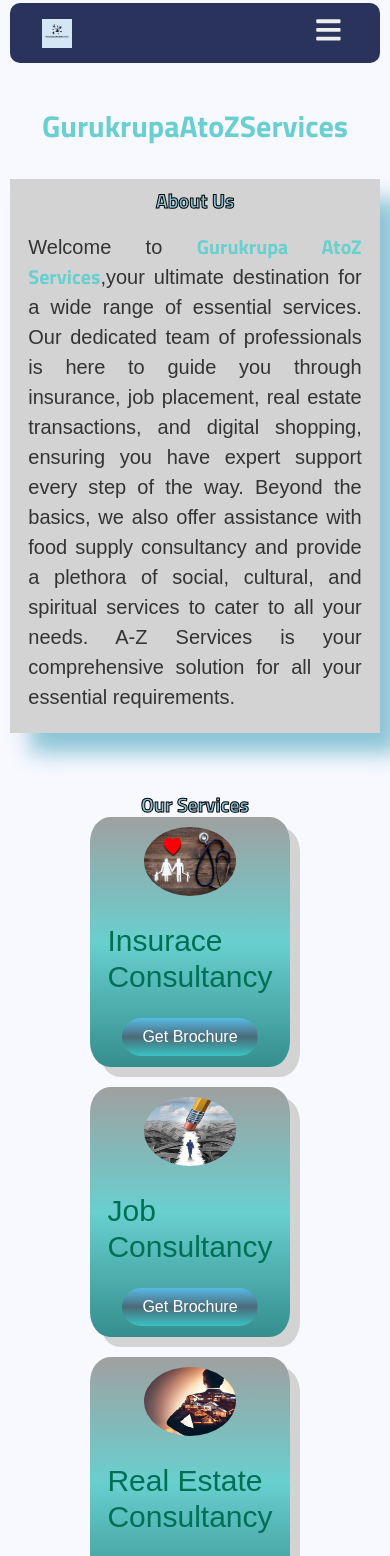
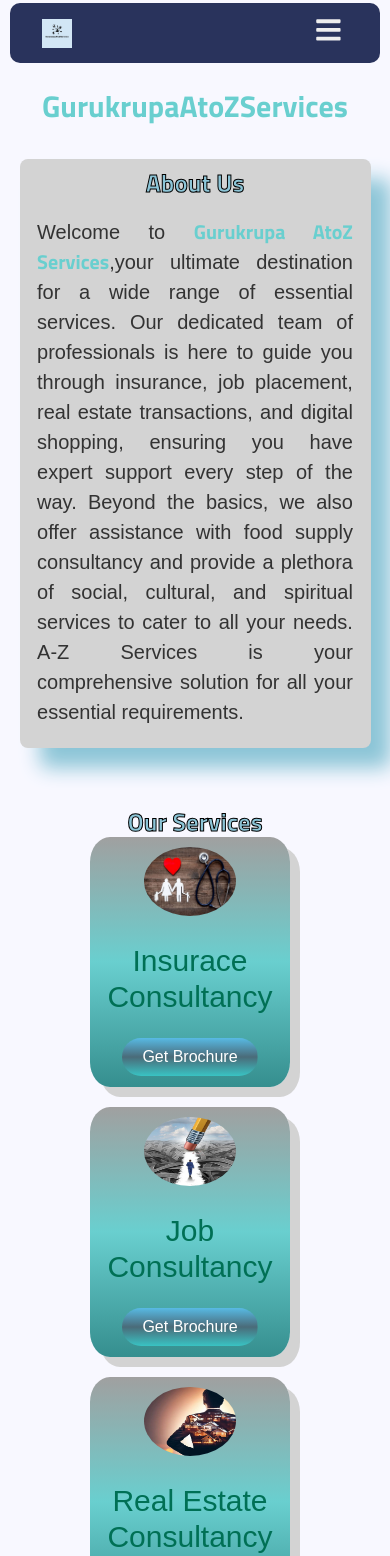
Before and after one commit to vijaykumar8899/GurukrupaAtoZServices, a React (Vite) app: page / in a window 390 px wide. Shown: the top 1556 px of the page. Built offline with nearby package versions, Linux system fonts and the light colour scheme.

Commit message:
aligned the text of container to center

```diff
--- a/src/Styles/container.css
+++ b/src/Styles/container.css
@@ -2,6 +2,7 @@
   display: flex;
   align-items: center;
   justify-content: flex-start;
+
   padding: 8px;
 
   background-image: linear-gradient(
@@ -72,9 +73,6 @@
   overflow: hidden; /* Hide any overflow */
 }
 
-.text p {
-  display: flex;
-}
 
 .text-container button,
 .contact-scroll-button {
--- a/src/Styles/main.css
+++ b/src/Styles/main.css
@@ -92,6 +92,7 @@ nav {
   box-shadow: 20px 20px 20px #8cc5d7;
   transition: transform 0.3s, box-shadow 0.3s;
   background-color: var(--upperColor);
+  border-radius: 8px;
 }
 
 .about-paragraph {
@@ -148,7 +149,7 @@ nav {
 
   .title {
     font-size: 30px;
-    margin-top: 30px;
+    margin-top: 10px;
     margin-bottom: 20px;
   }
 
@@ -158,7 +159,7 @@ nav {
   }
 
   #home {
-    width: 95%;
+    width: 90%;
     margin: 0 auto;
     align-items: center;
     box-shadow: 20px 20px 20px #8cc5d7;
@@ -186,6 +187,6 @@ nav {
   }
 
   .sub-heading {
-    font-size: 20px;
+    font-size: 25px;
   }
 }
```
